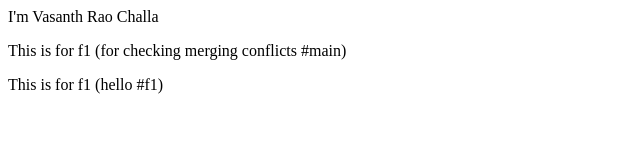
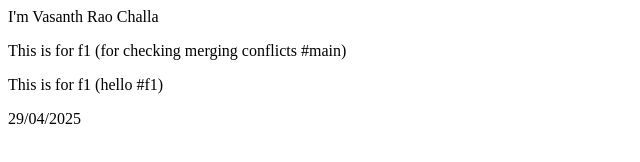
Before and after one commit to vasanth2809/localrepo, a plain HTML site: page index.html in a window 1280 px wide. Shown: the full height of the page, 0-640 px from the left. Drawn offline with Linux system fonts and the light colour scheme.

Commit message:
one more commit

```diff
--- a/index.html
+++ b/index.html
@@ -1,3 +1,4 @@
 <p>I'm Vasanth Rao Challa</p>
 <p>This is for f1 (for checking merging conflicts #main)</p>
 <p>This is for f1 (hello #f1)</p>
+<p>29/04/2025</p>
```
